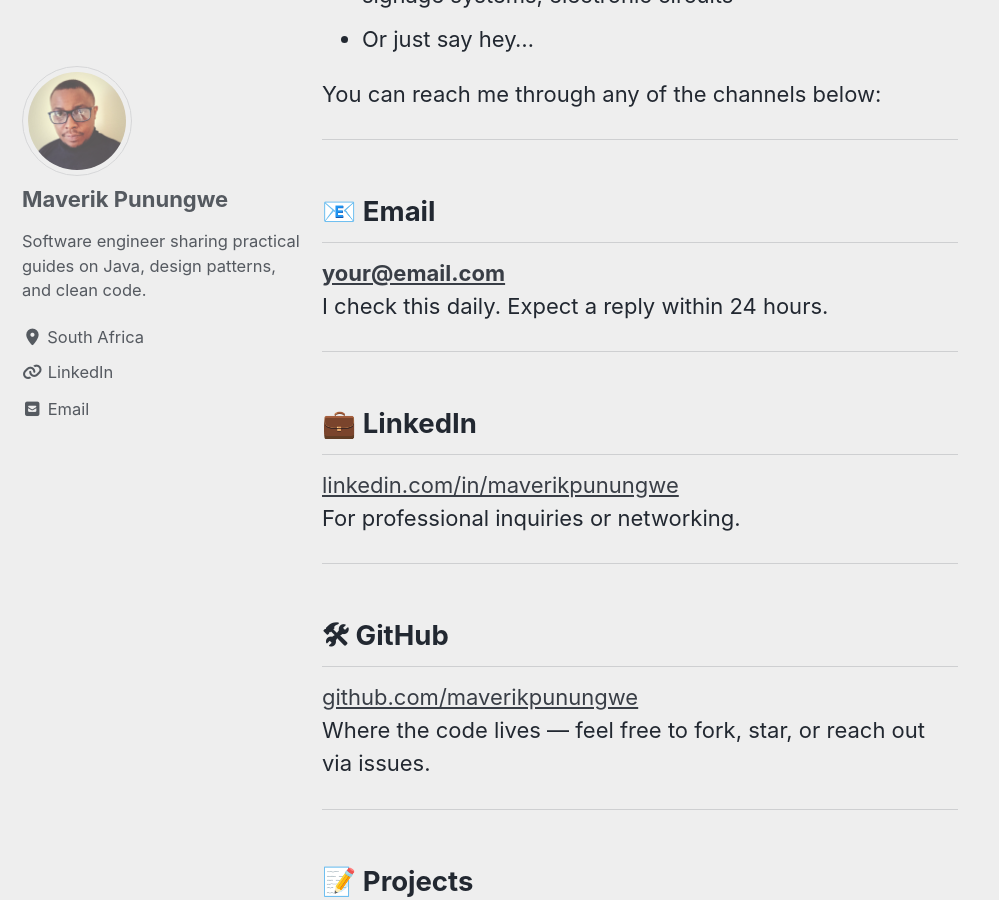
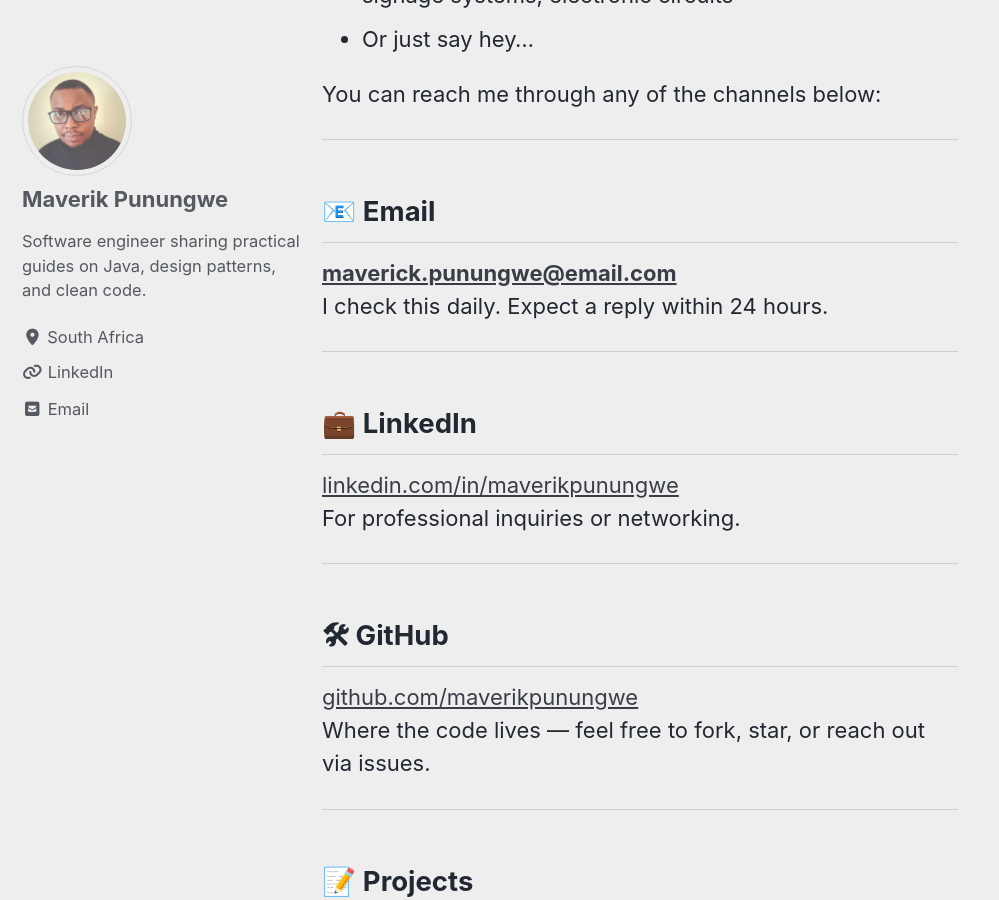
Before and after one commit to MickPunungwe3000/mickpunungwe3000.github.io, a Jekyll site: the page built from contact.md, in a window 1280 px wide and 900 px high, scrolled down 337 px. Shown: the whole window, without its empty margins (0-999 px from the left). Built offline with Jekyll 4.4.1, drawn with Linux system fonts in a browser that asks for light colours; cached includes are drawn as plain includes.

Commit message:
amended contact

```diff
--- a/contact.md
+++ b/contact.md
@@ -17,7 +17,7 @@ You can reach me through any of the channels below:
 ---
 
 ## 📧 Email
-**[your@email.com](mailto:maverick.punungwe@email.com)**
+**[maverick.punungwe@email.com](mailto:maverick.punungwe@email.com)**
 I check this daily. Expect a reply within 24 hours.
 
 ---
```
